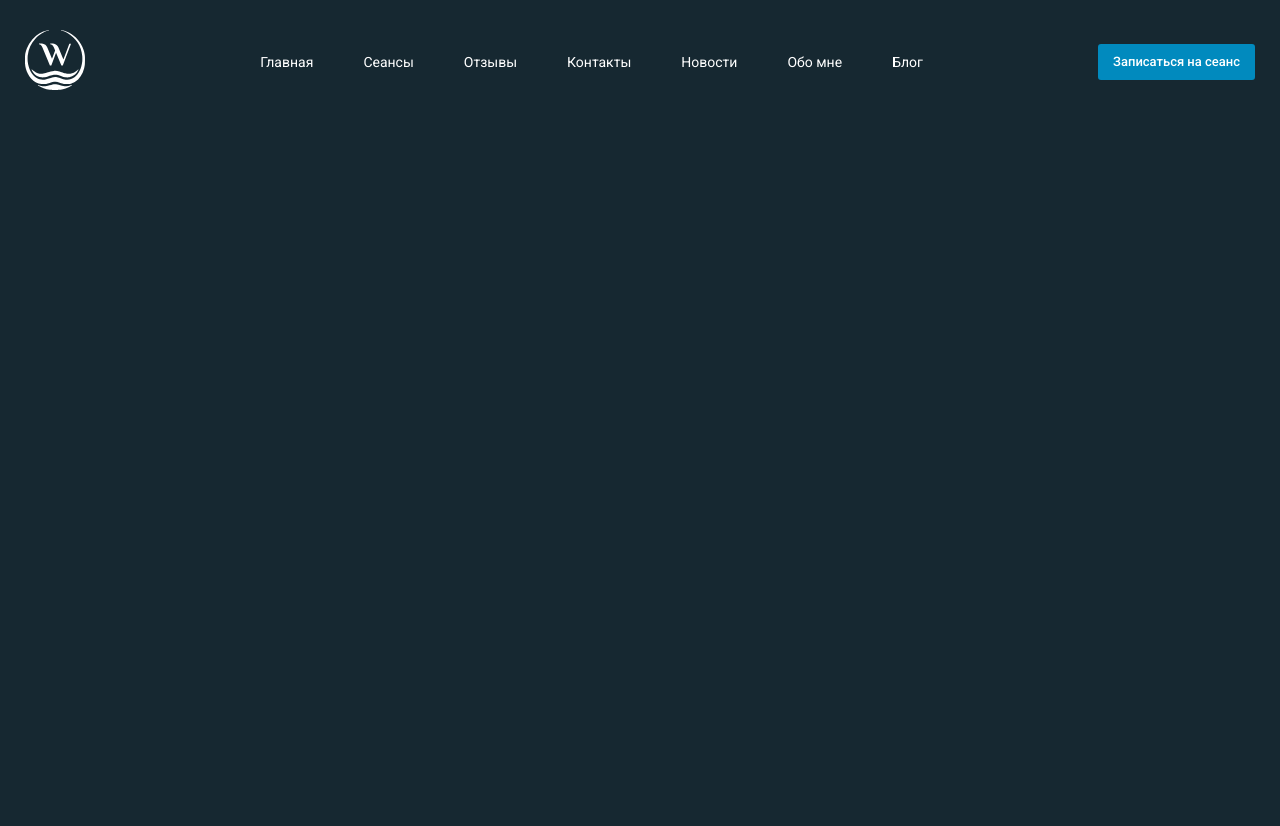
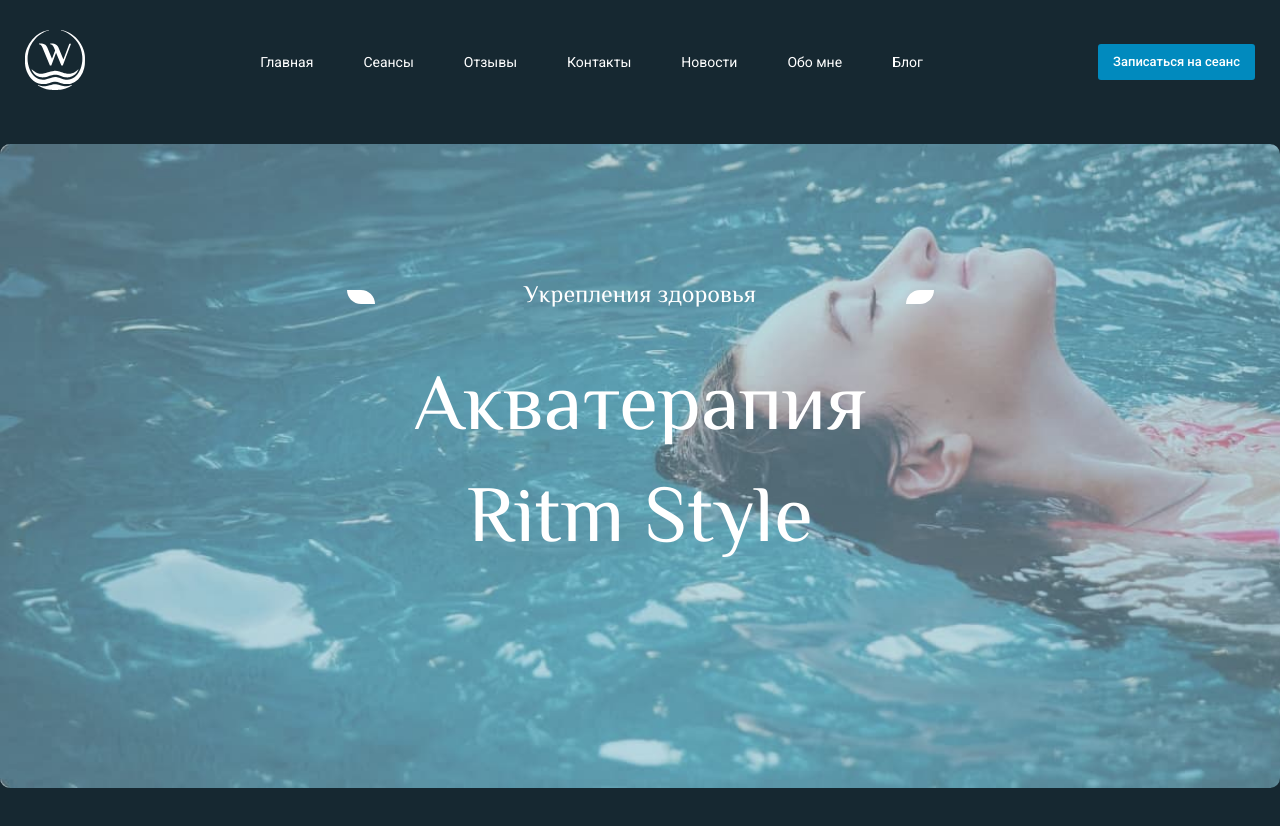
Before and after one commit to adelinakalykova/ritm--style, a plain HTML site: page index.html in a window 1280 px wide. Before the commit the page ends 800 px from the top, so only its background shows below. Drawn offline with Linux system fonts and the light colour scheme.

Commit message:
Добавляет баннер

```diff
--- a/index.html
+++ b/index.html
@@ -46,5 +46,15 @@
         <a href="#" class="header-cta">Записаться на сеанс</a>
       </div>
     </header>
+    <main>
+      <section class="banner">
+        <div class="container banner-container">
+          <div class="banner-content">
+            <h1 class="banner-title">Акватерапия Ritm Style</h1>
+            <h2 class="title banner-subtitle">Укрепления здоровья</h2>
+          </div>
+        </div>
+      </section>
+    </main>
   </body>
 </html>
--- a/scss/_vars.scss
+++ b/scss/_vars.scss
@@ -1,5 +1,5 @@
 $main-font: "Roboto", serif;
-$font-family: "El Messiri", serif;
+$title-font: "El Messiri", serif;
 $body-bg: #162831;
 $accent: #018abe;
 $white: #fff;
--- /dev/null
+++ b/scss/blocks/_banner.scss
@@ -0,0 +1,50 @@
+@import "../vars";
+
+.banner {
+  margin-bottom: 150px;
+
+  &-container {
+    padding-top: 136px;
+    padding-bottom: 210px;
+    background-image: url("/images/banner-img.jpg");
+    background-repeat: no-repeat;
+    background-size: cover;
+    border-radius: 10px;
+  }
+  &-content {
+    max-width: 587px;
+    margin: 0 auto;
+    display: flex;
+    flex-direction: column;
+    text-align: center;
+    gap: 40px;
+  }
+
+  &-title {
+    margin: 0;
+    color: $white;
+    font-family: $title-font;
+    font-size: 80px;
+    font-weight: 400;
+    line-height: 140%;
+    letter-spacing: 0%;
+    text-align: center;
+  }
+  &-subtitle {
+    margin: 0;
+    order: -1;
+    font-size: 24px;
+    font-weight: 400;
+    line-height: 140%;
+    letter-spacing: 0%;
+    text-align: center;
+
+    &::before {
+      background-image: url(/images/title-leaf-l-white.svg);
+    }
+
+    &::after {
+      background-image: url(/images/title-leaf-r-white.svg);
+    }
+  }
+}
--- /dev/null
+++ b/scss/blocks/_title.scss
@@ -0,0 +1,40 @@
+@import "../vars";
+
+.title {
+  color: $white;
+  font-family: $title-font;
+  font-size: 64px;
+  font-weight: 400;
+  line-height: 140%;
+  letter-spacing: 0%;
+  text-align: center;
+  padding-left: calc(45px + 28px);
+  padding-right: calc(45px + 28px);
+  position: relative;
+
+  &::before {
+    content: "";
+    width: 28px;
+    height: 14px;
+    position: absolute;
+    left: 0;
+    top: 50%;
+    transform: translateY(-50%);
+    background-image: url(/images/title-leaf-l.svg);
+    background-repeat: no-repeat;
+    background-size: cover;
+  }
+
+  &::after {
+    content: "";
+    width: 28px;
+    height: 14px;
+    position: absolute;
+    right: 0;
+    top: 50%;
+    transform: translateY(-50%);
+    background-image: url(/images/title-leaf-r.svg);
+    background-repeat: no-repeat;
+    background-size: cover;
+  }
+}
--- a/scss/style.scss
+++ b/scss/style.scss
@@ -1,3 +1,5 @@
 @import "base";
 @import "./blocks/container";
 @import "./blocks/header";
+@import "./blocks/title";
+@import "./blocks/banner";
```
Also changed, not shown: css/style.css, images/banner-img.jpg (added), images/title-leaf-l-white.svg (added), images/title-leaf-l.svg (added), images/title-leaf-r-white.svg (added), images/title-leaf-r.svg (added).
